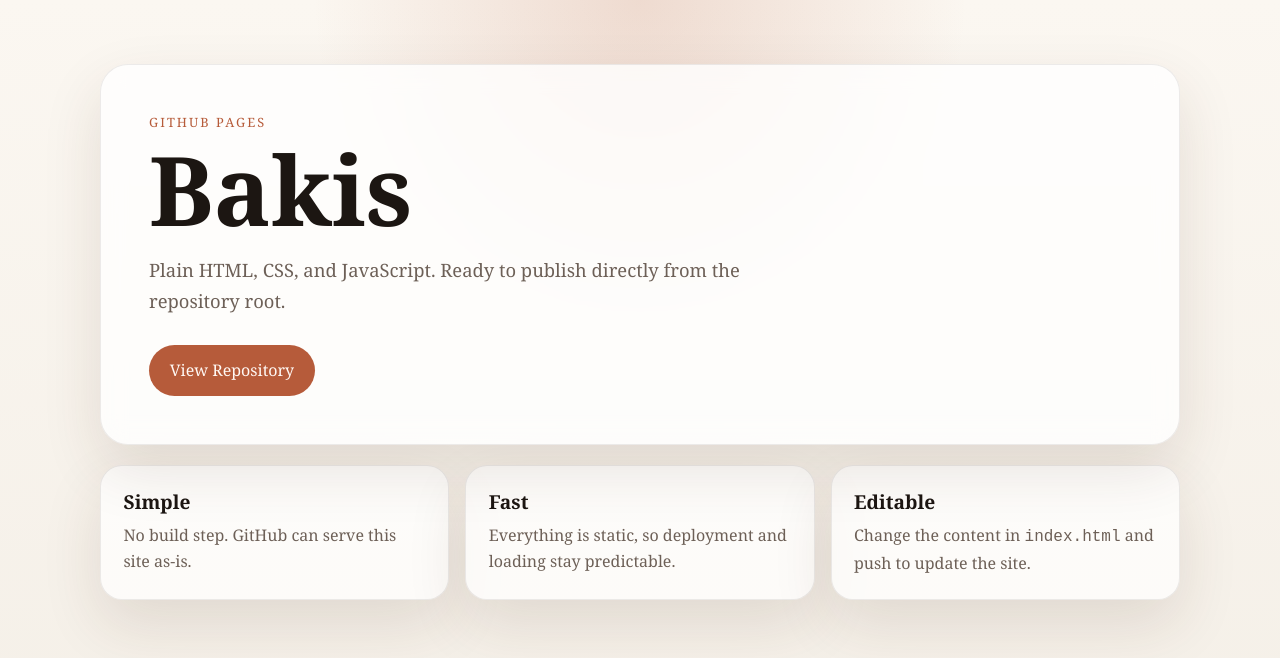
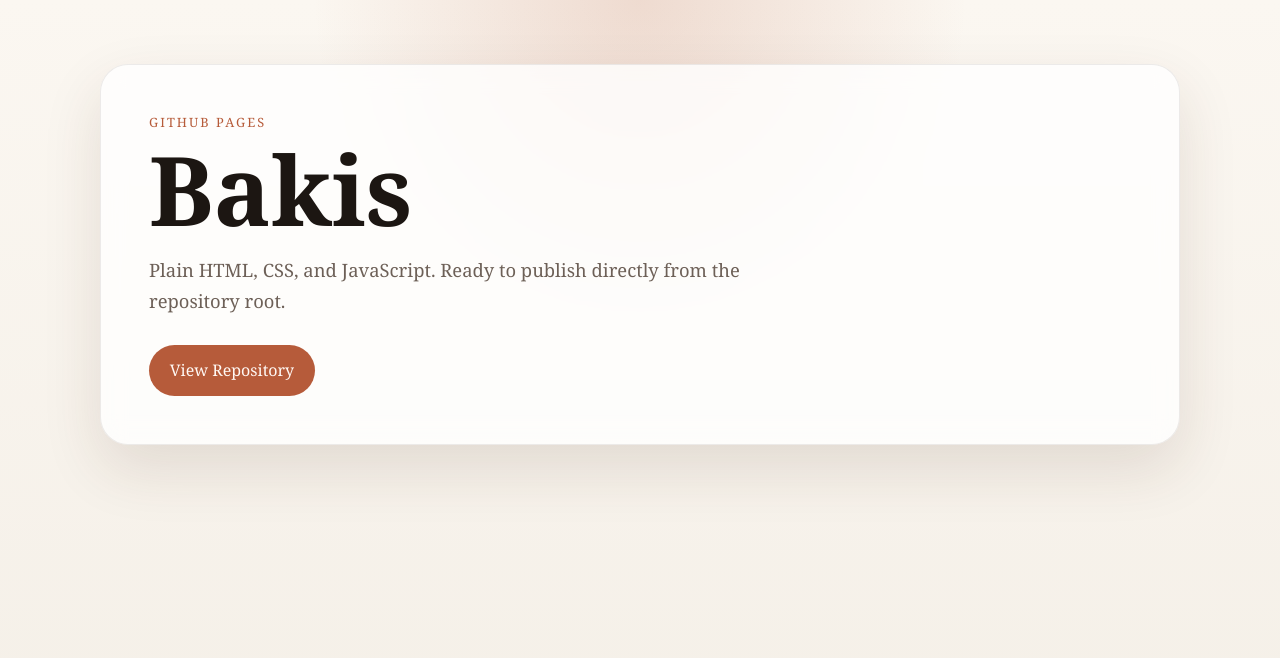
Before and after one commit to lukaskund/temp, a plain HTML site: page index.html in a window 1280 px wide. Drawn offline with Linux system fonts and the light colour scheme.

Commit message:
Clean up

```diff
--- a/index.html
+++ b/index.html
@@ -17,21 +17,6 @@
         </p>
         <a class="button" href="https://github.com/lukaskund/bakis">View Repository</a>
       </section>
-
-      <section class="grid">
-        <article class="card">
-          <h2>Simple</h2>
-          <p>No build step. GitHub can serve this site as-is.</p>
-        </article>
-        <article class="card">
-          <h2>Fast</h2>
-          <p>Everything is static, so deployment and loading stay predictable.</p>
-        </article>
-        <article class="card">
-          <h2>Editable</h2>
-          <p>Change the content in <code>index.html</code> and push to update the site.</p>
-        </article>
-      </section>
     </main>
 
     <script src="script.js"></script>
```
